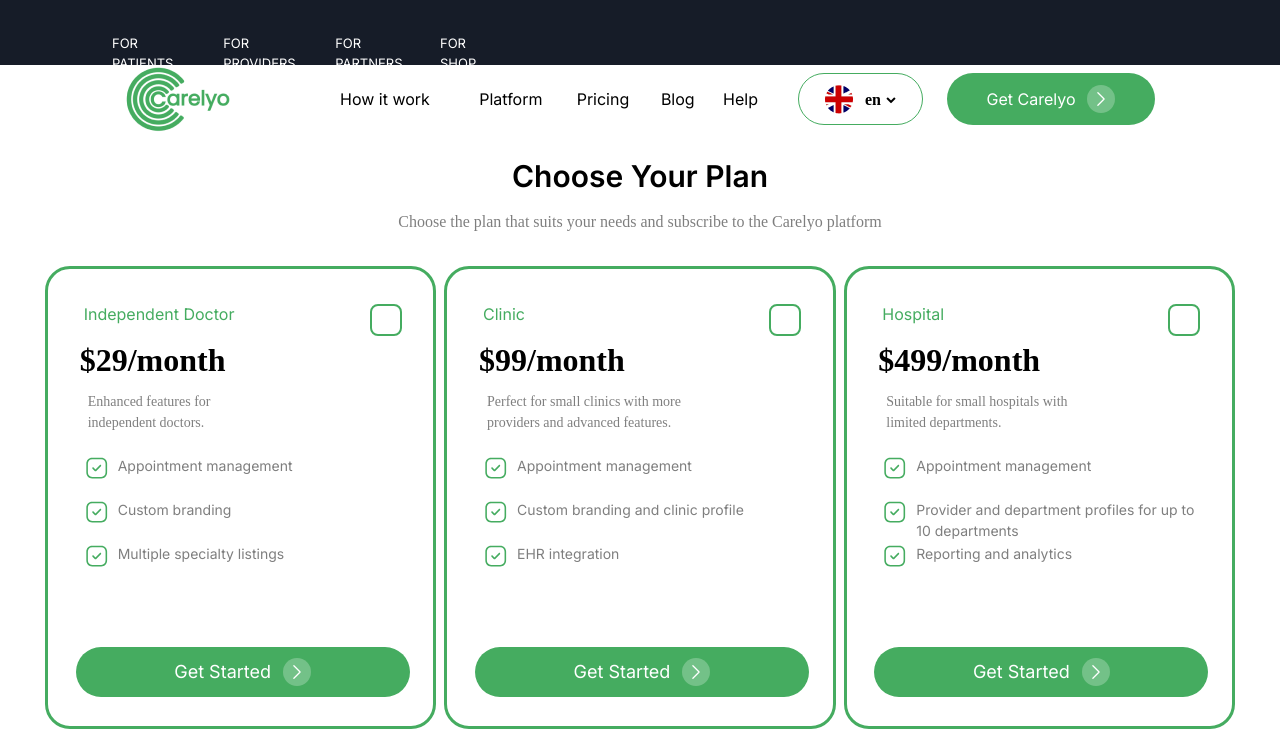
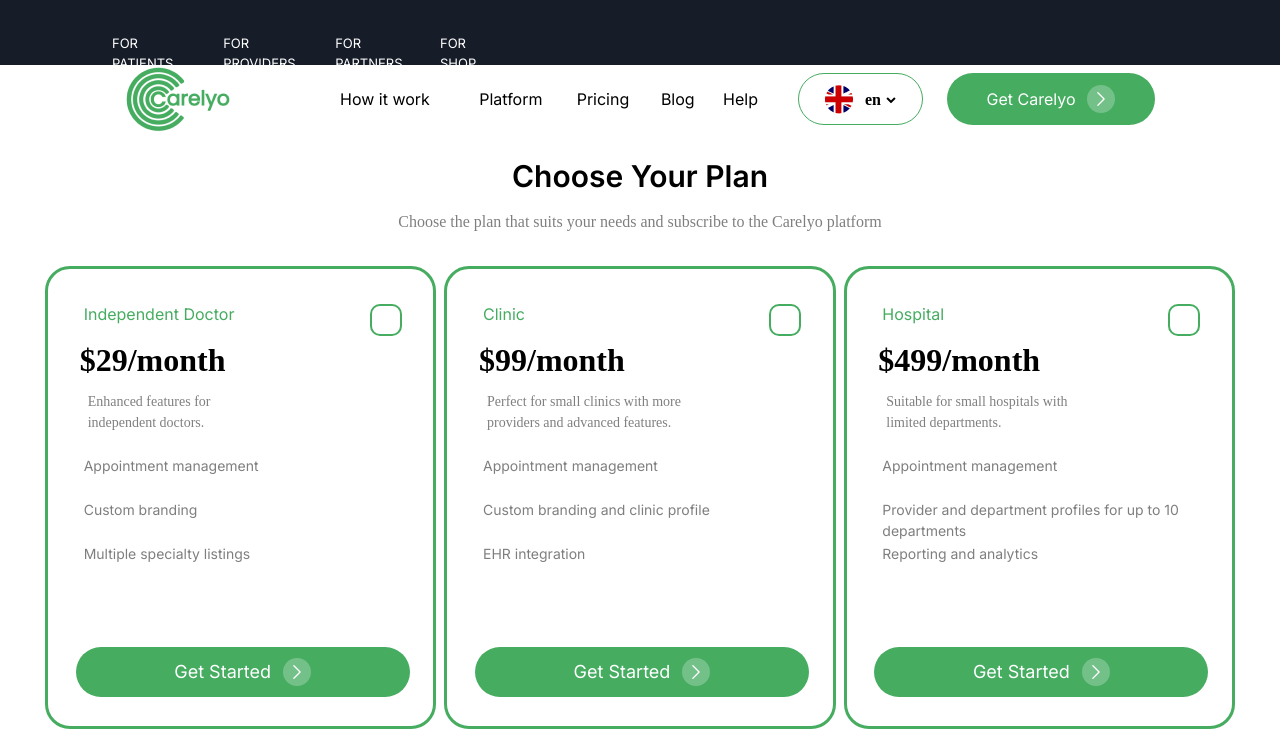
Before and after one commit to meeruu8282/next-mongodb-clerk, a Next.js app: page /providers/pricing in a window 1280 px wide. Shown: the top 754 px of the page. Built offline with nearby package versions, Linux system fonts and the light colour scheme.

Commit message:
funktion finish for just press one chosen box for the plan

```diff
--- a/src/app/globals.css
+++ b/src/app/globals.css
@@ -95,4 +95,23 @@
   background-image: url(svgPath);
 }
 
+/* ClickableBox.module.css */
+.box {
+  width: 100px;
+  height: 100px;
+  background-color: white; /* Vit bakgrundsfärg */
+  border: 2px solid #ccc; /* Grå kantlinje */
+  display: flex;
+  align-items: center;
+  justify-content: center;
+  cursor: pointer;
 }
+
+.box.checked {
+  background-color: white; /* Vit bakgrundsfärg när kryssad */
+  border: 2px solid #45ac60; /* Grön kantlinje när kryssad */
+  color: #45ac60; /* Grön textfärg när kryssad */
+}
+
+
+}
--- /dev/null
+++ b/src/app/providers/Components/ToggleableBoxProps.tsx
@@ -0,0 +1,54 @@
+"use client";
+import React, { useState, useEffect } from "react";
+
+import { FontAwesomeIcon } from "@fortawesome/react-fontawesome";
+import { faCheck, fas, faCheckCircle } from "@fortawesome/free-solid-svg-icons";
+import { library } from "@fortawesome/fontawesome-svg-core";
+import { faTimes } from "@fortawesome/free-solid-svg-icons";
+library.add(faCheck);
+
+type ToggleableBoxProps = {
+  id: number;
+  isChecked: boolean;
+  onToggle: (id: number) => void;
+};
+
+const ToggleableBox: React.FC<ToggleableBoxProps> = ({
+  id,
+  isChecked,
+  onToggle,
+}) => {
+  const [localChecked, setLocalChecked] = useState(isChecked);
+
+  useEffect(() => {
+    setLocalChecked(isChecked); // Uppdatera den lokala statusen när isChecked ändras
+  }, [isChecked]);
+  const handleToggle = () => {
+    setLocalChecked(!localChecked);
+    onToggle(id);
+  };
+  return (
+    <div
+      className={`box ${isChecked ? "checked" : ""}`}
+      style={{
+        width: "32px",
+        height: "32px",
+        borderRadius: "10px",
+        border: "2px solid #45AC60", // Grön kantfärg
+        display: "flex",
+        justifyContent: "center",
+        alignItems: "center",
+        cursor: "pointer", // Lägg till pekarkursorn för att indikera att den är klickbar
+      }}
+      onClick={handleToggle}
+    >
+      {localChecked ? (
+        <div className="checked">
+          <FontAwesomeIcon icon={faCheck} color="#45AC60" size="lg" />
+        </div>
+      ) : null}
+    </div>
+  );
+};
+
+export default ToggleableBox;
--- /dev/null
+++ b/src/app/providers/Components/chck.tsx
@@ -0,0 +1,23 @@
+// ClickableBox.tsx
+import React, { useState } from "react";
+import styles from "./ClickableBox.module.css";
+
+const ClickableBox: React.FC<{ id: string }> = ({ id }) => {
+  const [isChecked, setIsChecked] = useState(false);
+
+  const handleBoxClick = () => {
+    setIsChecked(!isChecked);
+  };
+
+  return (
+    <div
+      className={`box ${isChecked ? "checked" : ""}`}
+      onClick={handleBoxClick}
+    >
+      {isChecked && <span>&#10003;</span>}
+      <p>{id}</p> {/* Visa identifieraren */}
+    </div>
+  );
+};
+
+export default ClickableBox;
--- a/src/app/providers/Components/checkboxItem.tsx
+++ b/src/app/providers/Components/checkboxItem.tsx
@@ -2,20 +2,34 @@
 import { BoxProps } from "./styleBox";
 import { useEffect, useState } from "react";
 import StyledBox from "./styleBox";
+import ToggleableBox from "./ToggleableBoxProps";
+export interface CheckboxItemProps {
 
-type CheckboxItemProps = {
-  CustomComponent: React.ComponentType<BoxProps>;
-  boxProps?: BoxProps; // för att skicka in storlek etc.ny>;
-};
+  boxProps?: BoxProps & { isChecked?: boolean }; // uppdatera här också
+  id: number;
+
+}
 
 const CheckboxItem: React.FC<CheckboxItemProps> = ({
-  CustomComponent,
-  boxProps,
+
+
+
 }) => {
+  function handelToggle(id: number): void {
+    // Implementera din logik här för att hantera klickhändelsen
+    console.log(`Toggle box with ID ${id}`);
+    // Du kan ändra tillståndet för rutan här om det är relevant
+  }
+
+
+
   return (
-    <div className="w-[333.98] h-[24px] ">
+    <div>
+
       <div className="flex">
-        <CustomComponent {...boxProps} />
+
+      <ToggleableBox id={1} isChecked={false} onToggle={handelToggle} />
+
       </div>
     </div>
   );
--- a/src/app/providers/Components/customContentBox.tsx
+++ b/src/app/providers/Components/customContentBox.tsx
@@ -5,9 +5,11 @@ import { FontAwesomeIcon } from "@fortawesome/react-fontawesome";
 import React from "react";
 import Modal from "../Components/popup";
 import CarelyoButton from "./getStartedButton";
-import CheckboxItem from "./checkboxItem";
+import CheckboxItem, { CheckboxItemProps } from "./checkboxItem";
+
 import { useState } from "react";
 import StyledBox from "./styleBox";
+import ToggleableBox from "./ToggleableBoxProps";
 
 interface CustomContentBoxProps {
   title: string;
@@ -15,18 +17,23 @@ interface CustomContentBoxProps {
   descriptionLines: string[];
   features: string[];
   buttonText: string;
+  selectedBox: number | null; // Lägg till selectedBox som en prop
+  setSelectedBox: (id: number | null) => void;
 }
 type SelectRoleCardProps = {
   title: string;
   description: string;
 };
 
-const CustomContentBox: React.FC<CustomContentBoxProps> = ({
+const CustomContentBox: React.FC<CheckboxItemProps & CustomContentBoxProps> = ({
+  id,
   title,
   monthlyCost,
   descriptionLines,
   features,
   buttonText,
+  selectedBox, // Ta emot selectedBox som en prop
+  setSelectedBox, // Ta emot setSelectedBox som en prop
 }) => {
   const [isModalOpen, setModalOpen] = useState(false);
 
@@ -37,15 +44,15 @@ const CustomContentBox: React.FC<CustomContentBoxProps> = ({
           <div className=" justify-between items-center w-[224px] h-[26px] text-[#45AC60] ">
             <p className="text-[-2%] leading-tight">{title}</p>
           </div>
-          <div className=" ">
-            <CheckboxItem
-              CustomComponent={StyledBox}
-              boxProps={{
-                width: "32px",
-                height: "32px",
-              }}
-            />
-          </div>
+
+          <ToggleableBox
+            id={id}
+            isChecked={id === selectedBox} // Uppdatera isChecked baserat på ditt behov
+            // Markera rutan om dess ID matchar den markerade rutan
+            onToggle={() => {
+              setSelectedBox(id); // Uppdatera den markerade rutan när rutan klickas på
+            }}
+          />
         </div>
 
         <div className="flex ml-1 mt-3 text-[32px] w-[224px] h-[51px]">
@@ -61,23 +68,6 @@ const CustomContentBox: React.FC<CustomContentBoxProps> = ({
         <div className="text-[Poppins] font-normal text-[14px] mt-5 ml-2">
           {features.map((feature, idx) => (
             <div className="flex w-[333.98] h-[24px] gap-[8px] mt-5" key={idx}>
-              <div>
-
-              <svg
-                      width="26"
-                      height="26"
-                      viewBox="0 0 25 25"
-                      fill="none"
-                      xmlns="http://www.w3.org/2000/svg"
-                    >
-                      <path
-                        fill-rule="evenodd"
-                        clip-rule="evenodd"
-                        d="M16.5684 2.61011C19.9574 2.61011 22.2344 4.98811 22.2344 8.52611V16.6941C22.2344 20.2321 19.9574 22.6101 16.5674 22.6101H7.89937C4.51038 22.6101 2.23438 20.2321 2.23438 16.6941V8.52611C2.23438 4.98811 4.51038 2.61011 7.89937 2.61011H16.5684ZM16.5684 4.11011H7.89937C5.36937 4.11011 3.73438 5.84311 3.73438 8.52611V16.6941C3.73438 19.3771 5.36937 21.1101 7.89937 21.1101H16.5674C19.0984 21.1101 20.7344 19.3771 20.7344 16.6941V8.52611C20.7344 5.84311 19.0984 4.11011 16.5684 4.11011ZM16.3239 9.70711C16.6169 10.0001 16.6169 10.4741 16.3239 10.7671L11.5779 15.5131C11.4319 15.6601 11.2399 15.7331 11.0479 15.7331C10.8569 15.7331 10.6639 15.6601 10.5179 15.5131L8.14388 13.1401C7.85087 12.8471 7.85087 12.3731 8.14388 12.0801C8.43688 11.7871 8.91087 11.7871 9.20388 12.0801L11.0479 13.9221L15.2639 9.70711C15.5569 9.41411 16.0309 9.41411 16.3239 9.70711Z"
-                        fill="#45AC60"
-                      />
-                    </svg>
-              </div>
               <div className=" w-[331.98px] h-[24px] opacity-50">
                 <p>{feature}</p>
               </div>
--- a/src/app/providers/Components/popup.tsx
+++ b/src/app/providers/Components/popup.tsx
@@ -140,7 +140,6 @@ const Modal: React.FC<ModalProps> = ({ isOpen, onClose, children }) => {
         zIndex: 1000, // För att säkerställa att overlayen och modalen ligger ovanför all annat innehåll
       }}
     >
-
       <div
         style={{
           width: "521px",
@@ -172,8 +171,7 @@ const Modal: React.FC<ModalProps> = ({ isOpen, onClose, children }) => {
             zIndex: 1500,
           }}
         >
-      <FontAwesomeIcon icon={faTimes} style={{ color: 'black' }} />
-
+          <FontAwesomeIcon icon={faTimes} style={{ color: "black" }} />
         </div>
         <RoleSelection />
 
--- a/src/app/providers/Components/styleBox.tsx
+++ b/src/app/providers/Components/styleBox.tsx
@@ -1,17 +1,24 @@
+"use client";
 import React from "react";
-
+import { useState } from "react";
+import {SvgCheckmarkWhiteBackgound } from "./svgComponent"
 export interface BoxProps {
   width?: string;
   height?: string;
   svg?: React.ReactNode;
+
+
 }
 
-const StyledBox: React.FC<BoxProps> = ({
+const StyledBox: React.FC<BoxProps>  = ({
+
   width = "32px",
   height = "32px",
-  svg,
+
 }) => {
+  const [isChecked, setIsChecked] = useState(false);
   return (
+
       <div
         style={{
           width,
@@ -20,9 +27,17 @@ const StyledBox: React.FC<BoxProps> = ({
           borderWidth: "2px",
           borderColor: "#45AC60",
         }}
+
       >
-      {svg && svg}
+          {isChecked && <SvgCheckmarkWhiteBackgound />}
+
       </div>
+
+
+
+
+
+
   );
 };
 
--- a/src/app/providers/pricing/page.tsx
+++ b/src/app/providers/pricing/page.tsx
@@ -1,8 +1,29 @@
+"use client";
+import React from "react";
+
 import CustomContentBox from "../Components/customContentBox";
 import { useState } from "react";
 import SuperCharge from "../Components/superCharge";
+import StyledBox from "../Components/styleBox";
+import ClickableBox from "../Components/chck";
+import ToggleableBox from "../Components/ToggleableBoxProps";
 
 export default function Pricing() {
+  const [selectedBox, setSelectedBox] = useState<number | null>(null);
+
+  const [isChecked, setIsChecked] = useState(false);
+
+
+
+
+
+
+
+
+
+
+
+
   return (
     <div className="flex flex-col justify-center items-center min-h-screen ">
       <div className=" flex flex-col justify-center items-center left-[125px] ">
@@ -16,6 +37,8 @@ export default function Pricing() {
       </div>
 
       <div className="flex  justify-between w-[1190px] h-[463px] ">
+
+
         <CustomContentBox
           title="Independent Doctor"
           monthlyCost="$29/month"
@@ -26,11 +49,13 @@ export default function Pricing() {
             "Multiple specialty listings",
           ]}
           buttonText="Get Started"
-        />
+          id={1}
+          selectedBox={selectedBox} // Skicka med selectedBox
+          setSelectedBox={setSelectedBox} // Skicka med setSelectedBox
+            />
         <CustomContentBox
           title="Clinic"
           monthlyCost="$99/month"
-
           descriptionLines={[
             "Perfect for small clinics with more providers and advanced features.",
           ]}
@@ -40,7 +65,12 @@ export default function Pricing() {
             "EHR integration",
           ]}
           buttonText="Get Started"
+         id={2}
+         selectedBox={selectedBox} // Skicka med selectedBox
+         setSelectedBox={setSelectedBox} // Skicka med setSelectedBox
+
         />
+
         <CustomContentBox
 
           title="Hospital"
@@ -54,13 +84,15 @@ export default function Pricing() {
             "Reporting and analytics",
           ]}
           buttonText="Get Started"
+
+          id={3}
+          selectedBox={selectedBox} // Skicka med selectedBox
+          setSelectedBox={setSelectedBox} // Skicka med setSelectedBox
         />
       </div>
 
-       {/* Code in components folder then superCarge */}
-     <SuperCharge/>
-
-
+      {/* Code in components folder then superCarge */}
+      <SuperCharge />
     </div>
   );
 }
```
Also changed, not shown: src/app/providers/Components/svgComponent.tsx (+37 -14 lines), 1 other file (tests, documents, lock files or other folders). Lines whose indentation alone changed are shown as unchanged.
